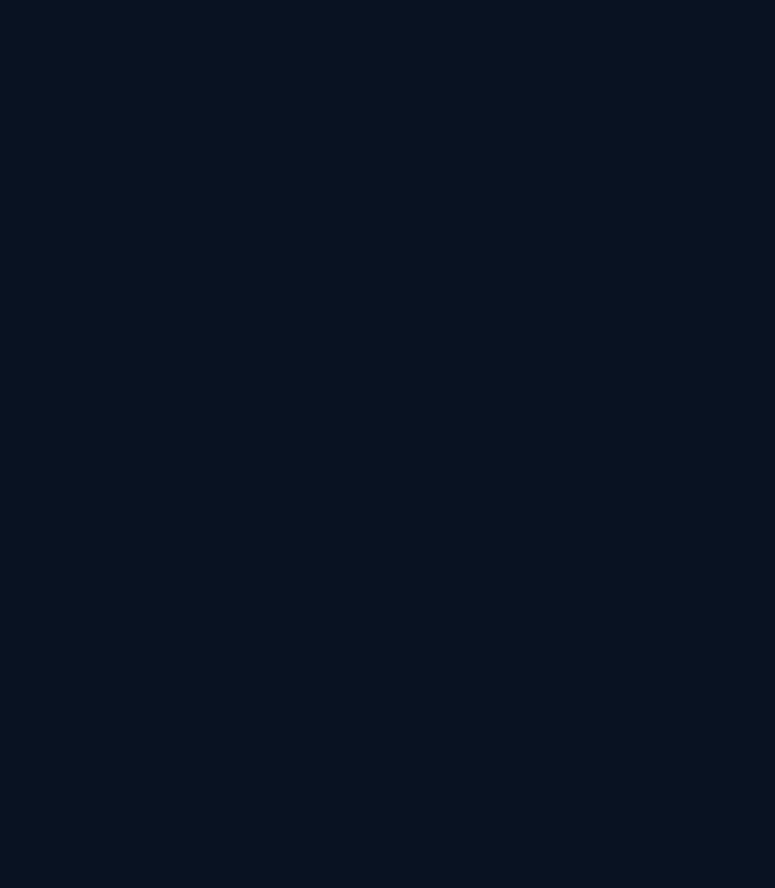
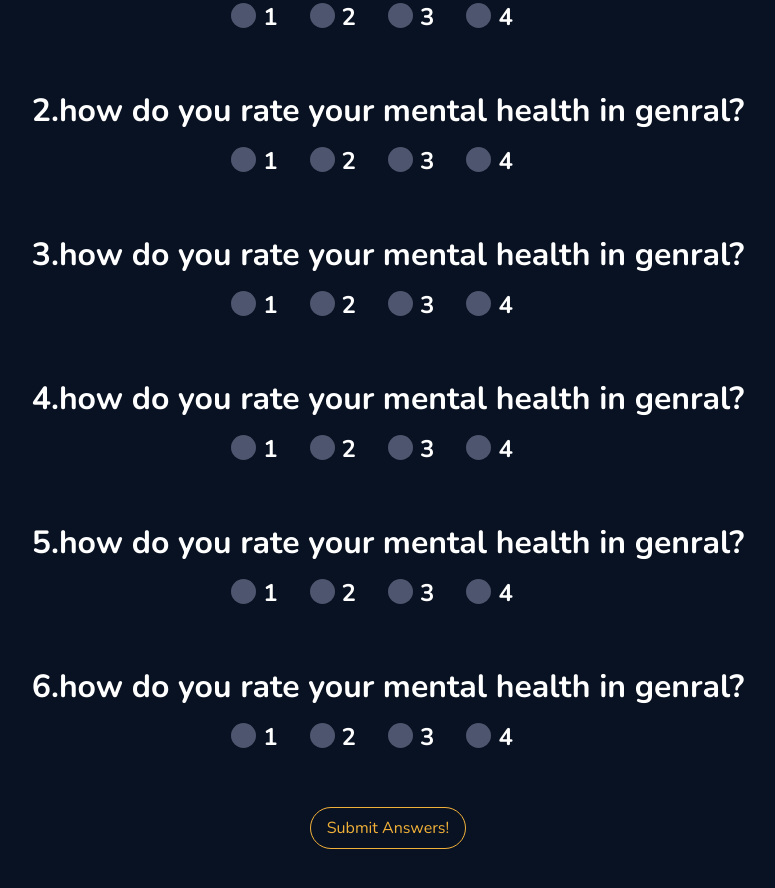
Before and after one commit to mostafa-rezaie/how-is-my-mental-health, a Vue app: page /take-test/GHQ in a window 1280 px wide. Shown: the part 200-1088 px from the top of the page, without its empty margins (252-1027 px from the left). Before the commit the page ends 800 px from the top, so only its background shows below. Built offline with nearby package versions, Linux system fonts and the light colour scheme.

Commit message:
make test question template(custom radio inputs , questions)

```diff
--- /dev/null
+++ b/src/components/RadioInput.vue
@@ -0,0 +1,15 @@
+<template>
+  <div>
+  </div>
+</template>
+
+<script>
+export default {
+  name: 'RadioInput',
+  props: {
+  }
+}
+</script>
+
+<style scoped>
+</style>
--- a/src/main.js
+++ b/src/main.js
@@ -12,11 +12,11 @@ import '@/assets/css/home.css'
 // font awesome
 import {FontAwesomeIcon} from "@fortawesome/vue-fontawesome";
 import {library} from '@fortawesome/fontawesome-svg-core'
-import {faBrain,faNetworkWired,faUser,faCheck,faLock,faPiggyBank,faUserClock,faHandshake} from '@fortawesome/free-solid-svg-icons'
+import {faBrain,faNetworkWired,faUser,faCheck,faLock,faPiggyBank,faUserClock,faHandshake,faRightLong} from '@fortawesome/free-solid-svg-icons'
 import {faGithub, faFacebook, faReddit, faInstagram} from '@fortawesome/free-brands-svg-icons'
 // library.add(fas);
 library.add(faGithub, faFacebook, faReddit, faInstagram);
-library.add(faBrain,faNetworkWired,faUser,faCheck,faLock,faPiggyBank,faUserClock,faHandshake)
+library.add(faBrain,faNetworkWired,faUser,faCheck,faLock,faPiggyBank,faUserClock,faHandshake,faRightLong)
 Vue.component('fas', FontAwesomeIcon)
 
 Vue.config.productionTip = false
--- a/src/routes.js
+++ b/src/routes.js
@@ -3,11 +3,26 @@ import Login from './views/Login'
 import SignUp from './views/SignUp'
 import AboutUs from './views/AboutUs'
 import Tests from './views/Tests'
+import TakeTest from './views/TakeTest'
+import GHQTest from './views/tests/GHQTest'
 
 export const routes = [
     {path: '', component: Home},
-    {path:'/login',component: Login},
-    {path:'/sign-up',component: SignUp},
-    {path:'/about-us',component: AboutUs},
-    {path:'/tests',component: Tests},
+    {path: '/login', component: Login},
+    {path: '/sign-up', component: SignUp},
+    {path: '/about-us', component: AboutUs},
+    {path: '/tests', component: Tests},
+    {
+        path: '/take-test', component: TakeTest,
+        children: [
+            {
+                path: '/',
+                redirect: '/tests'
+            },
+            {
+                path: 'GHQ',
+                name: 'ghqtest',
+                component: GHQTest
+            }]
+    }
 ]
--- /dev/null
+++ b/src/views/TakeTest.vue
@@ -0,0 +1,48 @@
+<template>
+  <div>
+    <Header/>
+    <router-view></router-view>
+    <div class="button-container w-full flex justify-center mb-10 ">
+
+    <button class="submit-btn mx-auto "><span class="hover-span"><fas icon="fa-solid fa-right-long"></fas></span><span class="default-text">Submit Answers!</span></button>
+    </div>
+  </div>
+</template>
+
+<script>
+import Header from "../components/Header";
+export default {
+  name: 'TakeTest',
+  props: {
+  },
+  components:{
+    Header
+  }
+}
+</script>
+
+<style scoped>
+.submit-btn{
+  @apply px-4 py-2 border rounded-3xl text-base
+  border-sec-2 text-sec-2
+  ;
+  min-width: 150px;
+  font-weight: normal;
+  transition: all .3s ease;
+}
+.submit-btn:hover{
+  background-color: #f1b139;
+  color: black;
+  transition: all .3s ease-out;
+
+}
+.submit-btn:hover .default-text{
+  display: none;
+}
+.submit-btn:hover .hover-span{
+  display: inline;
+}
+.hover-span{
+  display: none;
+}
+</style>
--- a/src/views/Tests.vue
+++ b/src/views/Tests.vue
@@ -10,6 +10,7 @@
       dicta maiores nesciunt quisquam unde.
     </div>
       <div class="card-list">
+    <router-link :to="{name:'ghqtest'}">
         <CardTest test-name="GHQ"
                   test-description="
                 Lorem ipsum dolor sit amet, consectetur adipisicing elit. Alias amet
@@ -18,6 +19,7 @@
                   algorithms=" SVM, Machine learning"
 
         />
+    </router-link>
     <CardTest test-name="CHARACTER STRENGTHS"
               test-description="
                 Lorem ipsum dolor sit amet, consectetur adipisicing elit. Alias amet
@@ -74,8 +76,8 @@ export default {
   padding: 3rem;
 }
 
-.card-list div {
-  width: 25%;
+.card-list a div {
+  width: 100%;
 }
 
 .card-list :not(:first-child) {
--- /dev/null
+++ b/src/views/tests/GHQTest.vue
@@ -0,0 +1,176 @@
+<template>
+  <div class="ghq-test-container">
+    <div class="questions-container">
+      <div class="question" v-for="(question,index) in questions" :key="index">
+        <br>
+        {{ question.questionText }}
+        <div class="radio-group">
+          <label class="radio-container">
+            <input type="radio" value="1" :name="getName(question.questionNumber)" @change="onChange($event)">
+            <span class="checkmark"></span>
+            <span class="text-choice">1</span>
+          </label>
+          <label class="radio-container">
+            <input type="radio" value="2" :name="getName(question.questionNumber)" @change="onChange($event)">
+            <span class="checkmark"></span>
+            <span class="text-choice">2</span>
+          </label>
+          <label class="radio-container">
+            <input type="radio" value="3" :name="getName(question.questionNumber)" @change="onChange($event)">
+            <span class="checkmark"></span>
+            <span class="text-choice">3</span>
+          </label>
+          <label class="radio-container">
+            <input type="radio" value="4" :name="getName(question.questionNumber)" @change="onChange($event)">
+            <span class="checkmark"></span>
+            <span class="text-choice">4</span>
+          </label>
+        </div>
+      </div>
+
+    </div>
+  </div>
+</template>
+
+<script>
+export default {
+  name: 'GHQTest',
+  props: {},
+  data() {
+    return {
+      testName: 'qhqTest',
+      questions: [
+        {
+          questionText: '1.how do you rate your mental health in genral?',
+          questionNumber: 1
+        },
+        {
+          questionText: '2.how do you rate your mental health in genral?',
+          questionNumber: 2
+        },
+        {
+          questionText: '3.how do you rate your mental health in genral?',
+          questionNumber: 3
+        },
+        {
+          questionText: '4.how do you rate your mental health in genral?',
+          questionNumber: 4
+        },
+        {
+          questionText: '5.how do you rate your mental health in genral?',
+          questionNumber: 5
+        },
+        {
+          questionText: '6.how do you rate your mental health in genral?',
+          questionNumber: 6
+        },
+      ],
+      answers: [],
+    }
+  },
+  methods: {
+    getName(questionNumber) {
+      return this.testName + '' + questionNumber
+    },
+    onChange(event) {
+      let flag = 0
+      this.answers.forEach(item => {
+        // console.log(item.questionId)
+        if (item.questionId === event.target.name) {
+          // console.log('repeat')
+          item.questionAns = event.target.value
+          flag = 1
+        }
+      })
+
+      // for (let i in this.answers) {
+      //   console.log(i)
+      //   if (i.questionId === event.target.name) {
+      //     i.questionAns = event.target.value
+      //     flag = 1
+      //   }
+      // }
+      if (flag == 0) {
+        this.answers.push({'questionId': event.target.name, 'questionAns': event.target.value})
+
+      }
+    }
+  }
+}
+</script>
+
+<style scoped>
+.ghq-test-container {
+  color: white;
+  width: 80%;
+  margin: 3rem auto;
+  font-size: 2rem;
+  font-weight: bold;
+  text-align: center;
+}
+
+label {
+  font-size: 1.5rem;
+  margin-right: 2rem;
+}
+
+.radio-container {
+  /*display: block;*/
+  position: relative;
+  padding-left: 2rem;
+  cursor: pointer;
+  font-size: 1.5rem;
+  -webkit-user-select: none;
+  -moz-user-select: none;
+  -ms-user-select: none;
+  user-select: none;
+}
+
+.text-choice {
+}
+
+.radio-container input {
+  position: absolute;
+  opacity: 0;
+  cursor: pointer;
+  height: 0;
+  width: 0;
+}
+
+.checkmark {
+  position: absolute;
+  top: 2px;
+  left: 0;
+  height: 25px;
+  width: 25px;
+  background-color: #4d566e;
+  border-radius: 50%;
+}
+
+.radio-container:hover input ~ .checkmark {
+  background-color: #ccc;
+}
+
+.radio-container input:checked ~ .checkmark {
+  background-color: #f1b139;
+}
+
+.checkmark:after {
+  content: "";
+  position: absolute;
+  display: none;
+}
+
+.radio-container input:checked ~ .checkmark:after {
+  display: block;
+}
+
+.radio-container .checkmark:after {
+  top: 33%;
+  left: 33%;
+  width: 10px;
+  height: 10px;
+  border-radius: 50%;
+  background: white;
+}
+</style>
```
Lines whose indentation alone changed are shown as unchanged.
